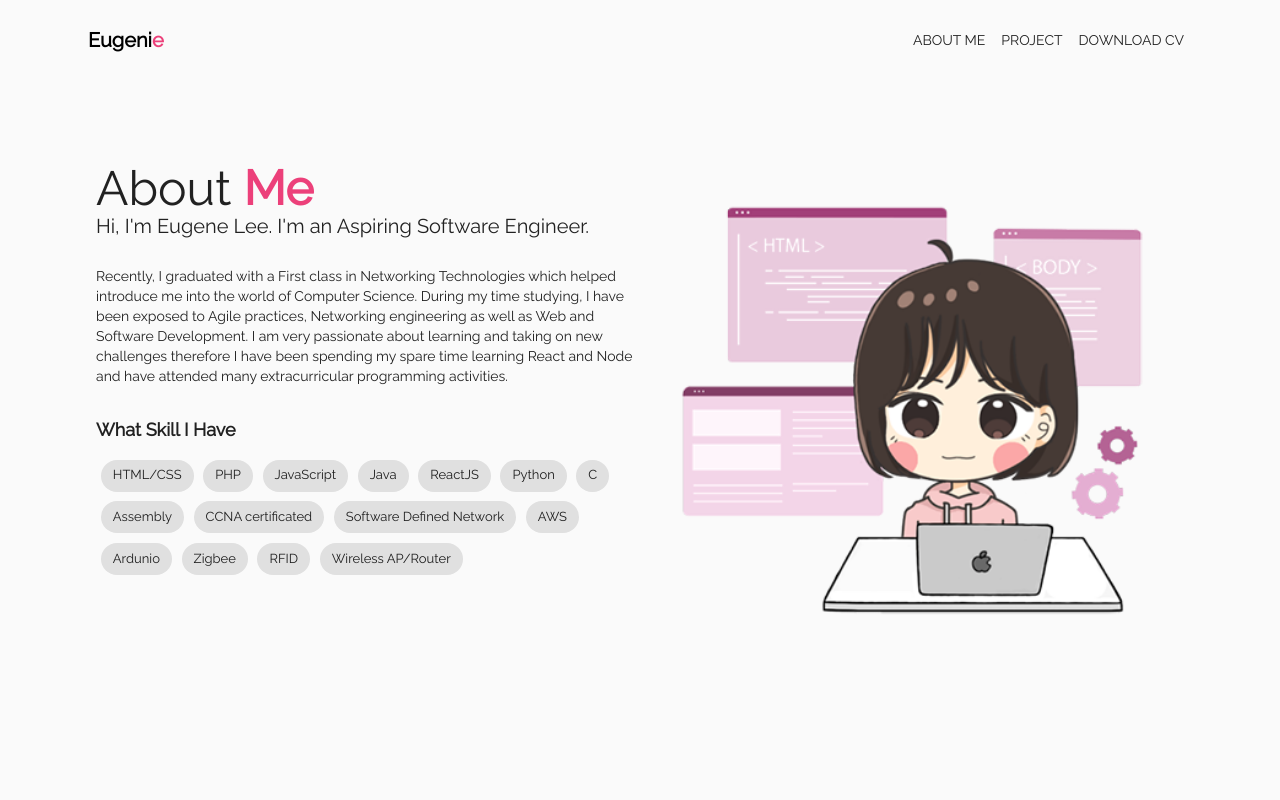
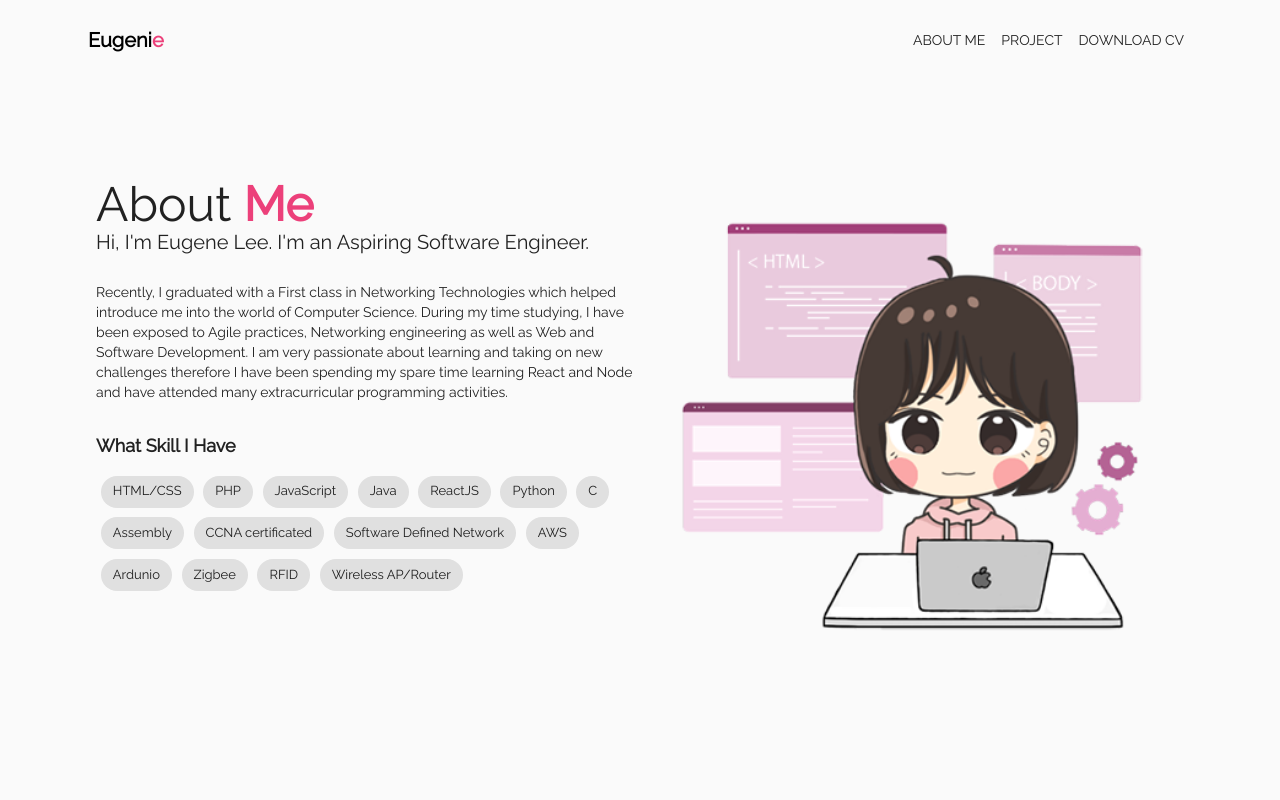
Before and after one commit to eugenelee97/Portfolio, a React (Create React App) app: page / in a window 1280 px wide. Shown: the top 800 px of the page. Built offline with nearby package versions, Linux system fonts and the light colour scheme.

Commit message:
06.18 commit

```diff
--- a/src/component/aboutMe/AboutMe.js
+++ b/src/component/aboutMe/AboutMe.js
@@ -10,7 +10,7 @@ const useStyles = makeStyles(theme => ({
   root: {
     display: "flex",
     flexDirection: "column",
-    padding: theme.spacing(10, 2, 8, 2),
+    padding: theme.spacing(12, 2, 8, 2),
   },
   main: {
     padding: theme.spacing(10),
--- a/src/component/aboutMe/About_Skill.js
+++ b/src/component/aboutMe/About_Skill.js
@@ -2,7 +2,7 @@ import React from "react";
 import Typography from "@material-ui/core/Typography";
 import { makeStyles } from "@material-ui/core/styles";
 import pink from "@material-ui/core/colors/pink";
-import Chips from "./Skill_Tag";
+
 
 const useStyles = makeStyles(theme => ({
   skill_h: {
```
